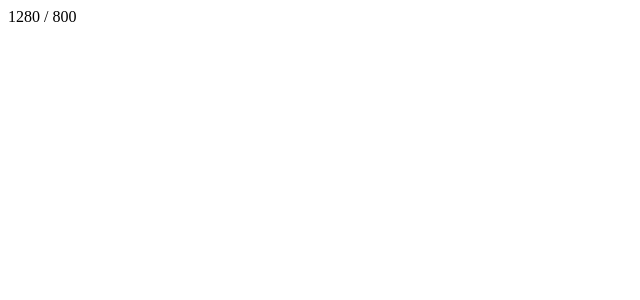
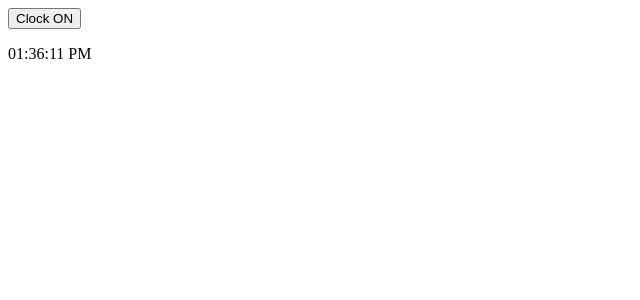
Before and after one commit to arnoldpaye/react-joy, a React (Vite) app: page / in a window 1280 px wide. Shown: the top 300 px of the page, without its empty margins (0-640 px from the left). Built offline with nearby package versions, Linux system fonts and the light colour scheme.

Commit message:
feat: clock

```diff
--- a/package.json
+++ b/package.json
@@ -15,6 +15,7 @@
     "@emotion/react": "^11.14.0",
     "@emotion/styled": "^11.14.1",
     "@mui/material": "^7.3.1",
+    "date-fns": "^4.1.0",
     "react": "^19.1.1",
     "react-dom": "^19.1.1",
     "react-feather": "^2.0.10",
--- a/src/App.jsx
+++ b/src/App.jsx
@@ -1,8 +1,17 @@
 import React from "react";
-import WindowSize from "./components/WindowSize";
+import Clock from "./components/Clock";
 
 function App() {
-  return <WindowSize />;
+  const [isClockVisible, setIsClockVisible] = React.useState(true);
+
+  return (
+    <>
+      <button onClick={() => setIsClockVisible(!isClockVisible)}>
+        Clock {isClockVisible ? "ON" : "OFF"}
+      </button>
+      {isClockVisible && <Clock />}
+    </>
+  );
 }
 
 export default App;
--- /dev/null
+++ b/src/components/Clock.jsx
@@ -0,0 +1,21 @@
+import React from "react";
+import format from "date-fns/format";
+
+function Clock() {
+  const [time, setTime] = React.useState(new Date());
+
+  React.useEffect(() => {
+    const intervalId = window.setInterval(() => {
+      console.log("tick");
+      setTime(new Date());
+    }, 1000);
+
+    return () => {
+      window.clearInterval(intervalId);
+    };
+  }, []);
+
+  return <p className="clock">{format(time, "hh:mm:ss a")}</p>;
+}
+
+export default Clock;
```
Also changed, not shown: 1 other file (tests, documents, lock files or other folders).
